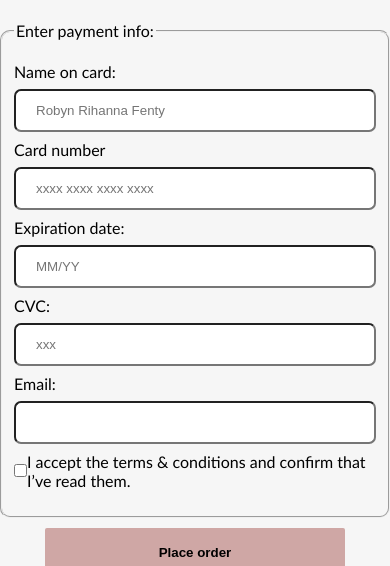
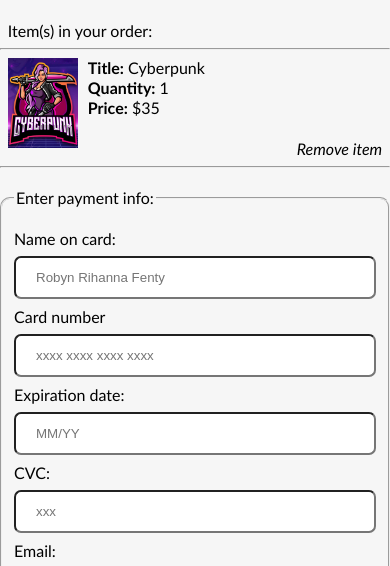
Before and after one commit to Berrinj/Game-Hub, a plain HTML site: page checkout.html in a window 390 px wide. Shown: the part 278-844 px from the top of the page. Drawn offline with Linux system fonts and the light colour scheme.

Commit message:
added cart items at checkout
and fixed a few buttons

```diff
--- a/checkout.html
+++ b/checkout.html
@@ -68,6 +68,31 @@
                     <h1>Checkout</h1>
                     <p>You’ll get your download link sent to your email right after you’ve placed the order!</p>
                 </div>
+                <div class="checkout-cart">
+                    <p>Item(s) in your order:</p>
+                    <hr>
+                    <!-- <div class="checkout-items">
+                    <hr>
+                    <img src="zoom/GameHub_covers9-72-zoom.jpg" class="checkout-img">
+                    <p class="tq">Title:</p>
+                    <p> Cyberpunk</p>
+                    <p class="tq">Quantity:</p>
+                    <p>1</p>
+                    <div class="remove-item">
+                        <p>Remove item</p>
+                    </div>
+                </div> -->
+                <div class="checkout-items">
+                    <img src="zoom/GameHub_covers9-72-zoom.jpg" class="checkout-img">
+                    <p><b>Title:</b> Cyberpunk</p>
+                    <p><b>Quantity:</b> 1</p>
+                    <p><b>Price:</b> $35</p>
+                    <div class="remove-item">
+                    <p>Remove item</p>
+                </div>
+                </div>
+                <hr>
+            </div>
                 <fieldset>
                     <legend>Enter payment info:</legend>
                 <form action="#" method="post">
--- a/style.css
+++ b/style.css
@@ -1034,14 +1034,54 @@ margin: auto;
         margin: auto;
         margin-top: 0px;
         margin-bottom: 24px;
-        width: 320px;
-      }
-
+        max-width: 320px;
+      }
+      .checkout-cart {
+        text-align: left;
+        max-width: 465px;
+        margin: auto;
+      }
+      .checkout-cart p {
+         margin: 0;
+      }
+      .checkout-items {
+        height: 100px;
+        position: relative;
+      }
+      .checkout-img {
+        width: 70px;
+        float: left;
+        margin-right: 10px;
+      }
+
+      .checkout-items p {
+        margin-bottom: 1px;
+      }
+
+      /*.tq {
+        font-weight: bold;
+
+      .remove {
+        font-style: italic;
+        text-align: right;
+      }}*/
+
+      .remove-item {
+        position: absolute;
+        bottom: 0;
+        right: 0;
+        font-style: italic;
+      }
+
+      .remove-item:hover {
+        cursor: pointer;
+      }
 
         fieldset {
             max-width: 465px;
             margin: auto;
             margin-bottom: 10px;
+            margin-top: 20px;
             border-radius: 10px;
         }
 
@@ -1131,7 +1171,7 @@ margin: auto;
 
 
      .placeorder {
-        width: 465px;
+        max-width: 465px;
         display: flex;
         justify-content: center;
         margin: auto;
@@ -1140,6 +1180,7 @@ margin: auto;
   .placeorderbutton {
         background-color: #CFA7A5;
         border: none;
+        margin: auto;
         margin-bottom: 21px;
         width: 361px;
         height: 50px;
@@ -1151,7 +1192,7 @@ margin: auto;
       }
 
       .paymentmethods {
-        width: 465px;
+        max-width: 465px;
         margin: auto;
         gap: 6px;
         display: flex;
@@ -1829,16 +1870,26 @@ margin: auto;
       justify-content: center;
     }
     .gotopaymentbutton {
-      max-width: 300px;
+      max-width: 200px;
     }
 
     /*  CHECKOUT  */
+    .checkout-items {
+      margin-left: 2%;
+      margin-right: 2%;
+    }
+    .checkout-cart p {
+      margin-left: 2%;
+    }
+    .remove-item p{
+      margin: 0;
+    }
     .placeorder {
       max-width: 300px;
       margin: auto;
     }
     .placeorderbutton {
-      max-width: 300px;
+      width: 200px;
     }
     .paymentmethods {
       max-width: 300px;
```
